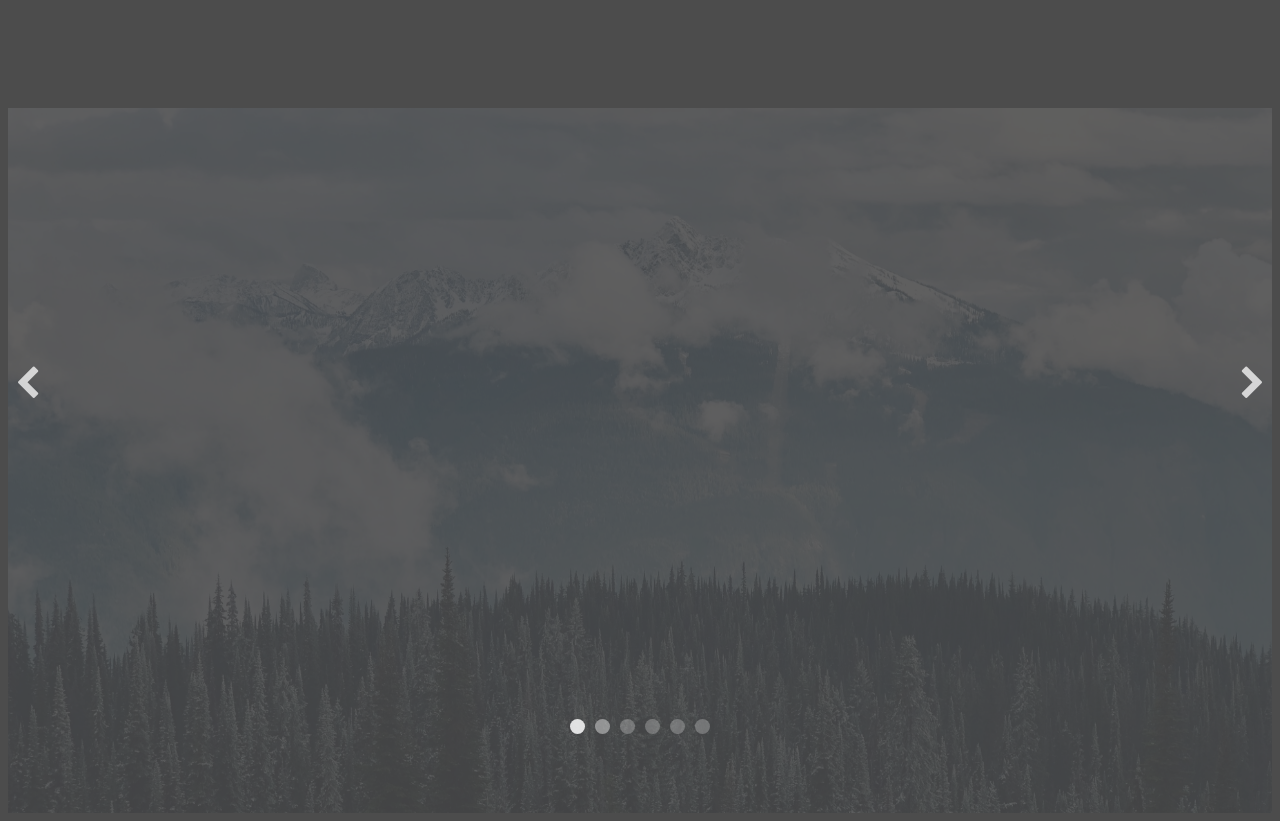
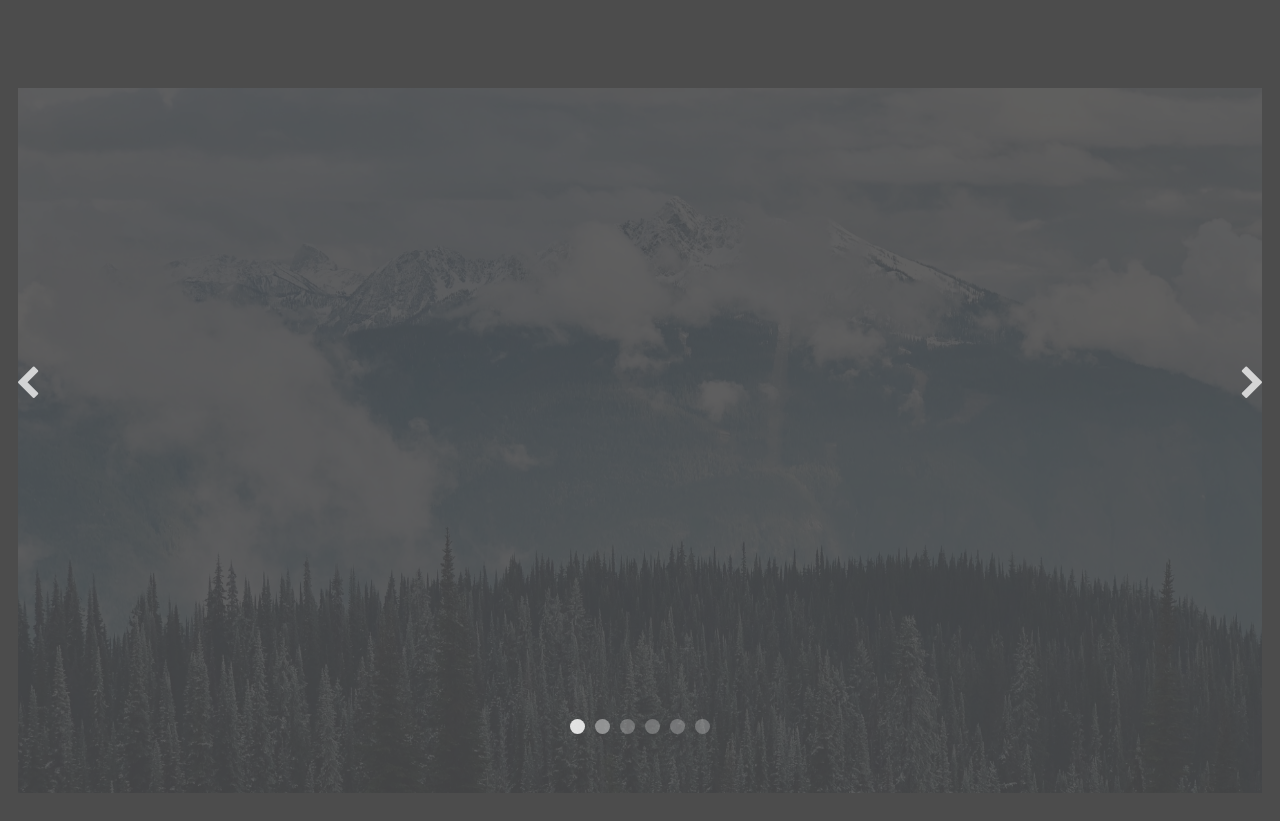
Before and after one commit to benjamin-gambling/image-carousel, a plain HTML site: page index.html in a window 1280 px wide. Drawn offline with Linux system fonts and the light colour scheme.

Commit message:
layout chnage

```diff
--- a/css/main.css
+++ b/css/main.css
@@ -9,6 +9,7 @@ body {
   display: flex;
   justify-content: center;
   background-color: rgba(0, 0, 0, 0.7);
+  padding: 10px;
 }
 
 body {
@@ -17,7 +18,7 @@ body {
 
 .carousel {
   display: flex;
-  margin-top: 100px;
+  margin-top: 60px;
   width: 1300px;
   height: 705px;
   justify-content: center;
```
